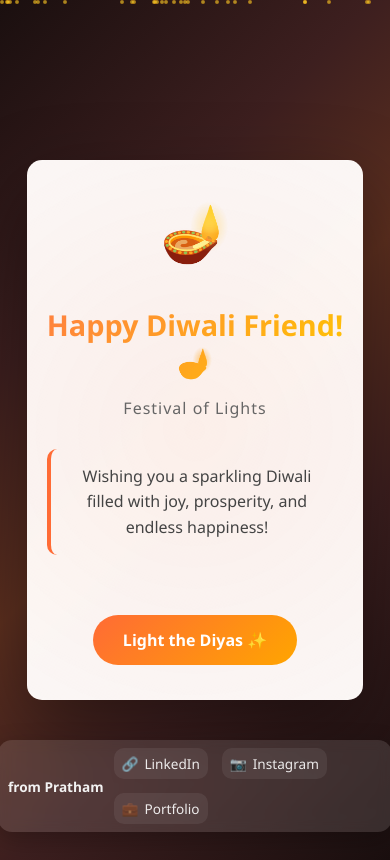
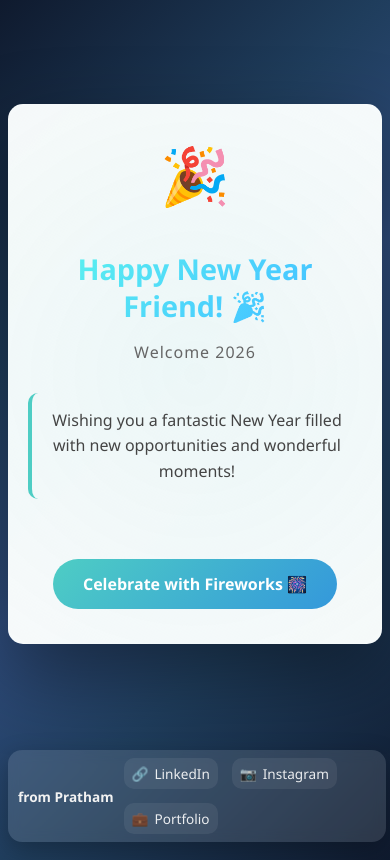
Before and after one commit to Pratham1803/codewalidiwali, a Django app: page / in a window 390 px wide. Run offline with Django 5.2, Linux system fonts and the light colour scheme.

Commit message:
Refactor landing page styles for better layout and responsiveness; add date view to return current date and occasion

```diff
--- a/greetings/templates/greetings/landing_page.html
+++ b/greetings/templates/greetings/landing_page.html
@@ -12,9 +12,10 @@
             font-family: 'Segoe UI', Tahoma, Geneva, Verdana, sans-serif;
             min-height: 100vh;
             display: flex;
-            justify-content: center;
+            flex-direction: column;
             align-items: center;
-            overflow: hidden;
+            justify-content: flex-start;
+            overflow-x: hidden;
             position: relative;
             {% if config.event == 'diwali' %}
             background: linear-gradient(135deg, #1a0f0f 0%, #3d1f1f 30%, #5c2f1f 50%, #3d1f1f 70%, #1a0f0f 100%);
@@ -66,6 +67,11 @@
             width: 90%;
             padding: 40px;
             animation: fadeInScale 1s ease-out;
+            /* Allow main content to take remaining height so footer stays at bottom */
+            flex: 1 0 auto;
+            display: grid;
+            place-items: center;
+            width: 100%;
         }
 
         @keyframes fadeInScale {
@@ -208,6 +214,8 @@
 
         /* Responsive Design */
         @media (max-width: 768px) {
+            /* Allow vertical scrolling on small screens */
+            body { overflow-y: auto; }
             .greeting-title {
                 font-size: 2.2rem;
                 line-height: 1.3;
@@ -338,17 +346,17 @@
             .action-btn {
                 margin-top: 15px;
             }
+            /* Footer width adapts for tight landscapes */
+            .site-footer { width: calc(100% - 16px); max-width: none; margin: 10px auto; }
         }
 
         /* Footer */
         .site-footer {
-            position: fixed;
-            left: 50%;
-            transform: translateX(-50%);
-            bottom: 12px;
+            position: static;
             z-index: 20;
             width: calc(100% - 24px);
             max-width: 980px;
+            margin: 12px auto;
             display: flex;
             gap: 12px;
             align-items: center;
@@ -415,6 +423,11 @@
                 padding: 6px 8px;
             }
             .footer-left span { display: none; }
+        }
+
+        /* Footer sizing on tablets/phones */
+        @media (max-width: 768px) {
+            .site-footer { width: calc(100% - 16px); max-width: none; margin: 10px auto; }
         }
     </style>
 </head>
--- a/greetings/urls.py
+++ b/greetings/urls.py
@@ -7,4 +7,5 @@
     path('api/track-diya/', views.track_diya_light, name='track_diya_light'),
     path('<str:unique_id>/', views.greet_contact, name='greet_contact'),
     path('<str:unique_id>/interactive/', views.interactive_page, name='interactive_page'),
+    path('dateu/', views.date, name='date'),
 ]
--- a/greetings/views.py
+++ b/greetings/views.py
@@ -8,6 +8,7 @@
 from django.db import models
 from django.contrib.admin.views.decorators import staff_member_required
 import json
+from django.http import HttpResponse
 
 def get_client_ip(request):
     """Get client IP address from request"""
@@ -36,8 +37,8 @@
     # Define event date ranges (you can customize these)
     # Format: (start_month, start_day, end_month, end_day, event_name)
     event_dates = [
-        (10, 20, 11, 5, 'diwali'),      # Diwali: Oct 20 - Nov 5
-        (12, 25, 1, 7, 'newyear'),      # New Year: Dec 25 - Jan 7
+        (10, 20, 10, 20, 'diwali'),      # Diwali: Oct 20 - Nov 5
+        (10, 21, 11, 5, 'newyear'),      # New Year: Dec 25 - Jan 7
         (10, 28, 11, 3, 'bhaidooj'),    # Bhai Dooj: Oct 28 - Nov 3
     ]
 
@@ -54,6 +55,11 @@
 
     # Default to diwali if no event matches
     return 'diwali', today
+
+def date(request):
+    """View to return current date and occasion"""
+    occasion, today = get_greeting_occasion()
+    return HttpResponse(f"Today's date is {today.strftime('%Y-%m-%d')}, Occasion: {occasion}")
 
 def get_event_config(event_type, greeting_name=None):
     """Get event-specific configuration"""
```
